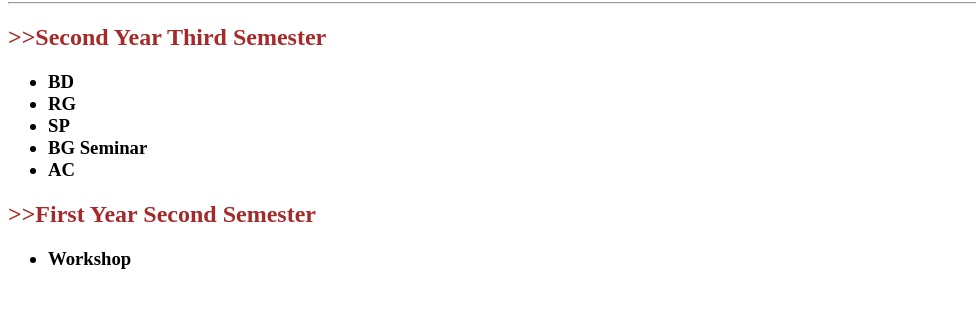
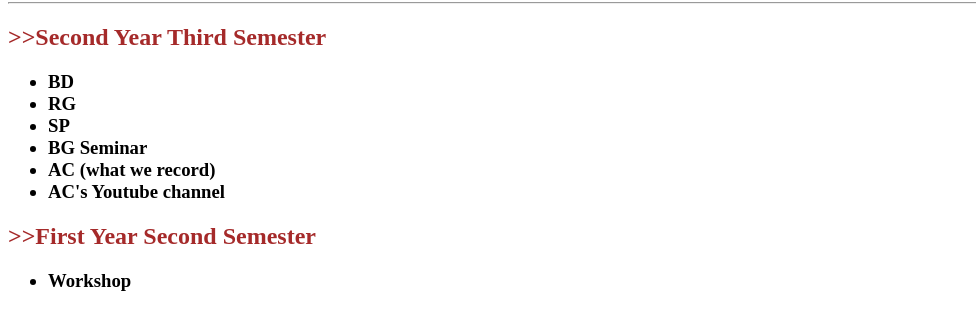
Before and after one commit to biparnakroy/biparnakroy.github.io, a plain HTML site: page yt.html in a window 1280 px wide. Shown: the part 140-470 px from the top of the page, without its empty margins (0-976 px from the left). Drawn offline with Linux system fonts and the light colour scheme.

Commit message:
Update yt.html

```diff
--- a/yt.html
+++ b/yt.html
@@ -36,7 +36,9 @@
                 </li>
                 <li><a href="https://www.youtube.com/playlist?list=PLPoMyCkIcJ4IOEwD9tRAy7gErPTHlThsv">BG Seminar</a>
                 </li>
-                <li><a href="https://www.youtube.com/playlist?list=PLPoMyCkIcJ4I4Mq2fNm2qLNjE3BmTfr0B">AC</a>
+                <li><a href="https://www.youtube.com/playlist?list=PLPoMyCkIcJ4I4Mq2fNm2qLNjE3BmTfr0B">AC (what we record)</a>
+                </li>
+                 <li><a href="https://www.youtube.com/channel/UCN0s4NoMFOsIodJTq9EiFMA/videos">AC's Youtube channel</a>
                 </li>
             </h3>
         </ul>
```
